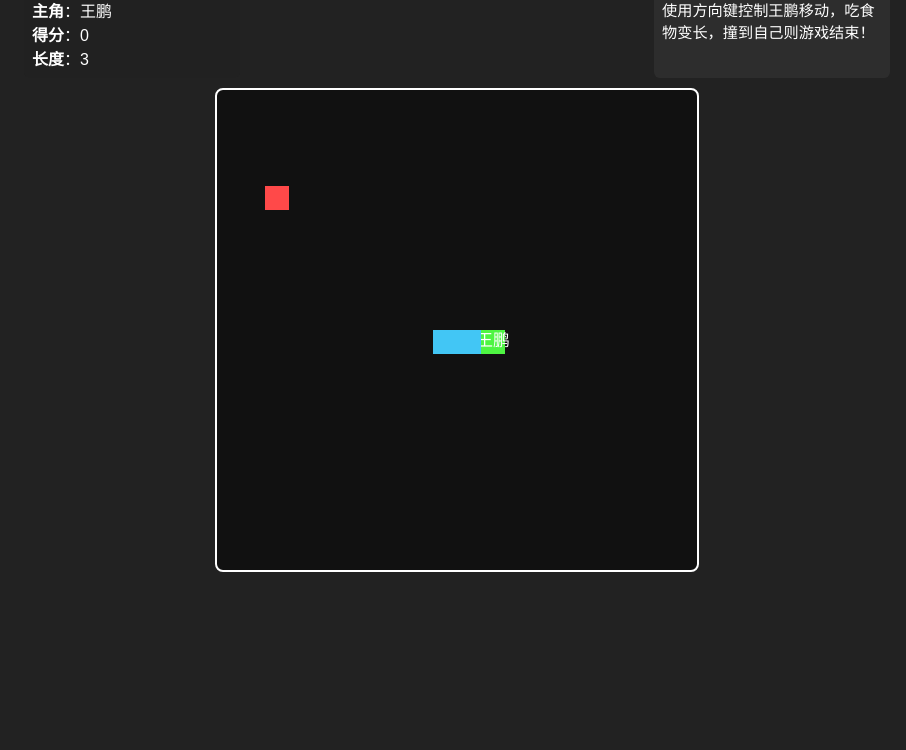
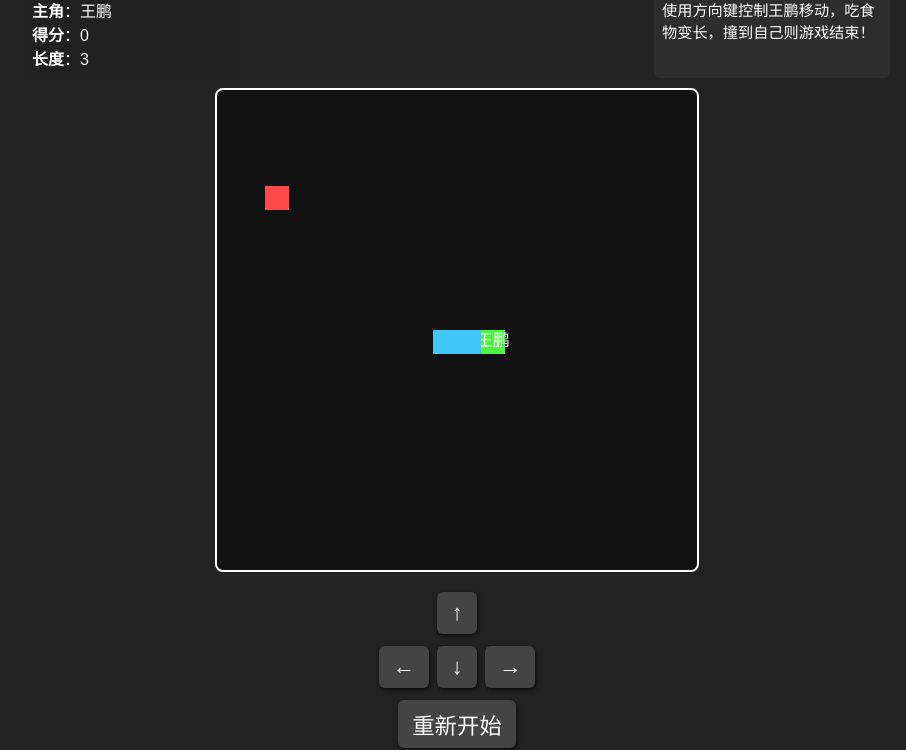
Before and after one commit to ran5566257/game, a plain HTML site: page index.html in a window 1280 px wide. Shown: the part 86-836 px from the top of the page, without its empty margins (183-1089 px from the left). Before the commit the page ends 800 px from the top, so only its background shows below. Drawn offline with Linux system fonts and the light colour scheme.

Commit message:
Update index.html

```diff
--- a/index.html
+++ b/index.html
@@ -12,6 +12,15 @@
         <div id="log"></div>
     </div>
     <canvas id="gameCanvas" width="480" height="480"></canvas>
+    <div class="controls">
+        <button id="btn-up">↑</button>
+        <div>
+            <button id="btn-left">←</button>
+            <button id="btn-down">↓</button>
+            <button id="btn-right">→</button>
+        </div>
+        <button id="btn-restart">重新开始</button>
+    </div>
     <script src="game.js"></script>
 </body>
 </html>
```
